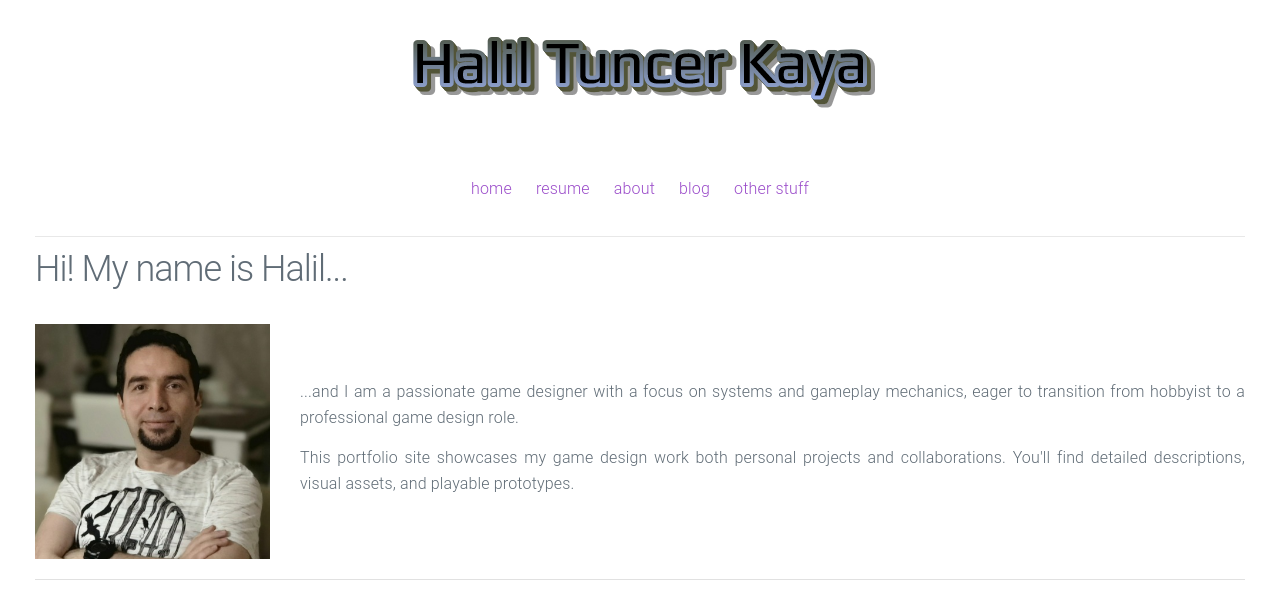
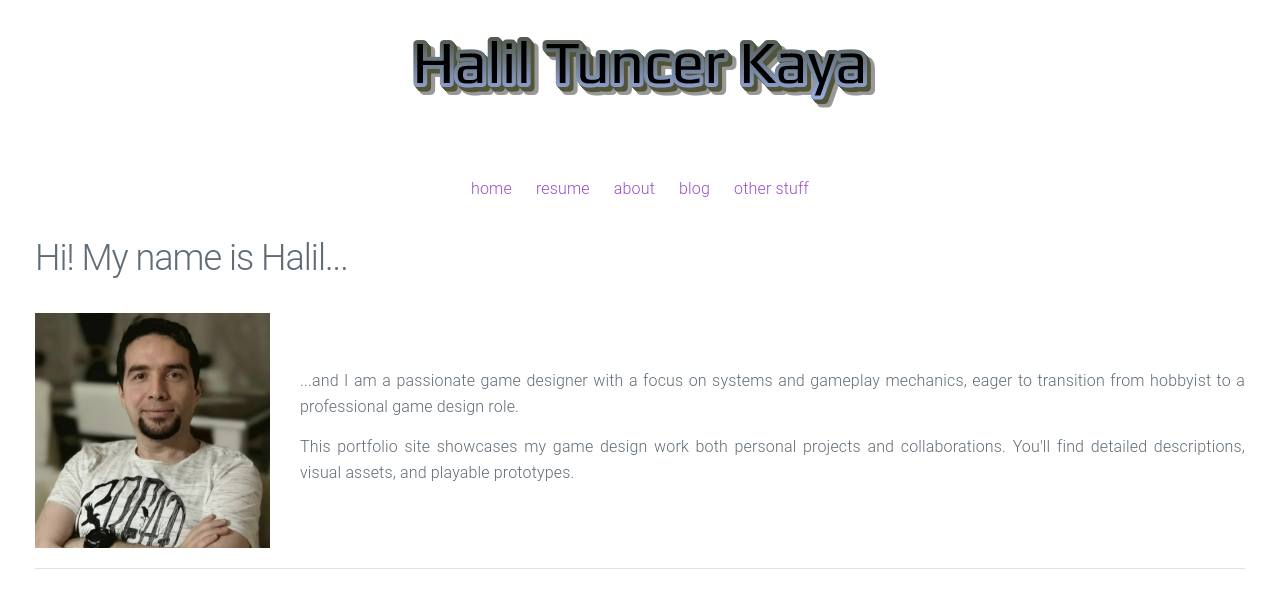
Before and after one commit to htramu/htk.github.io, a Jekyll site: the page built from index.html, in a window 1280 px wide. Shown: the top 590 px of the page. Built offline with Jekyll 4.4.1, drawn with Linux system fonts in a browser that asks for light colours.

Commit message:
Update home.html

```diff
--- a/_layouts/home.html
+++ b/_layouts/home.html
@@ -15,7 +15,7 @@
       {% include header.html %}
 
       <div class="container">
-		<div class="site-info">
+		<div>
 			<h2 class="info-heading">Hi! My name is Halil...</h2>
 			<table border="0" cellspacing="0" cellpadding="0">
 				<tr>
```
